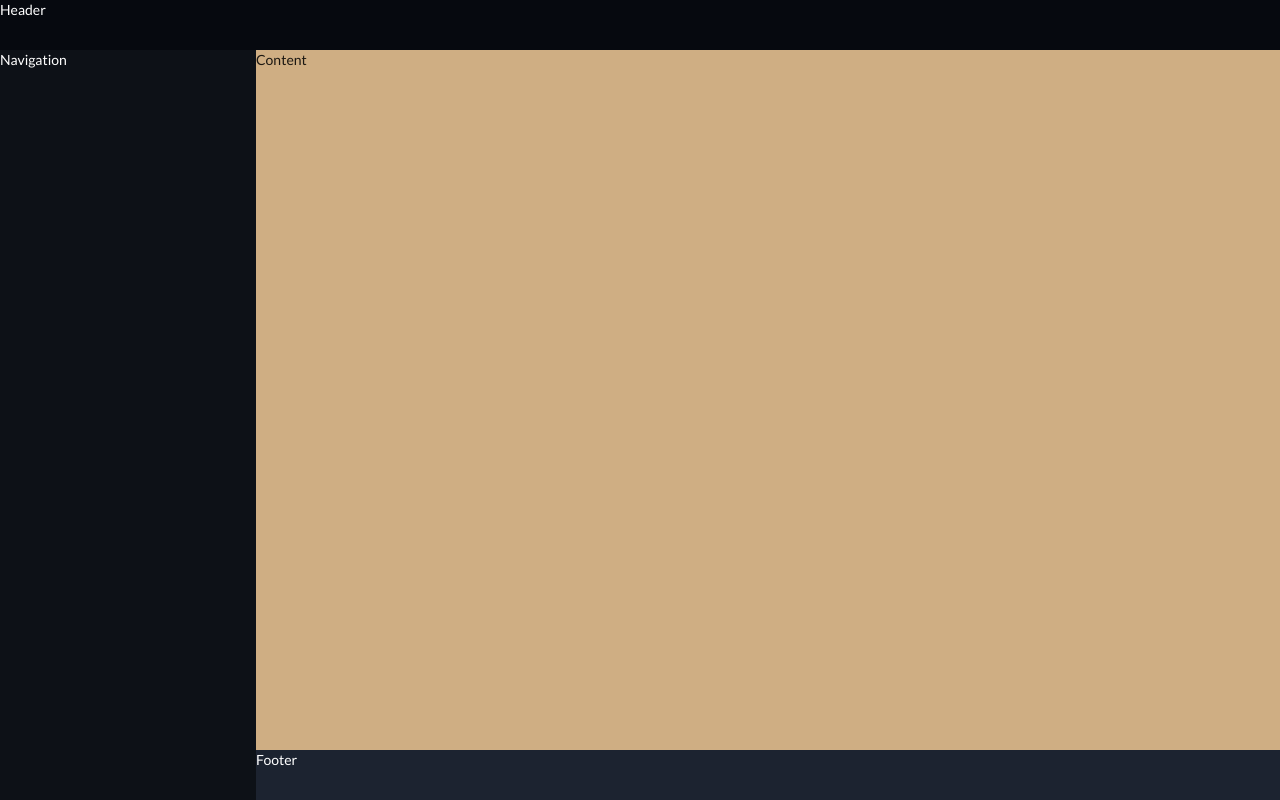
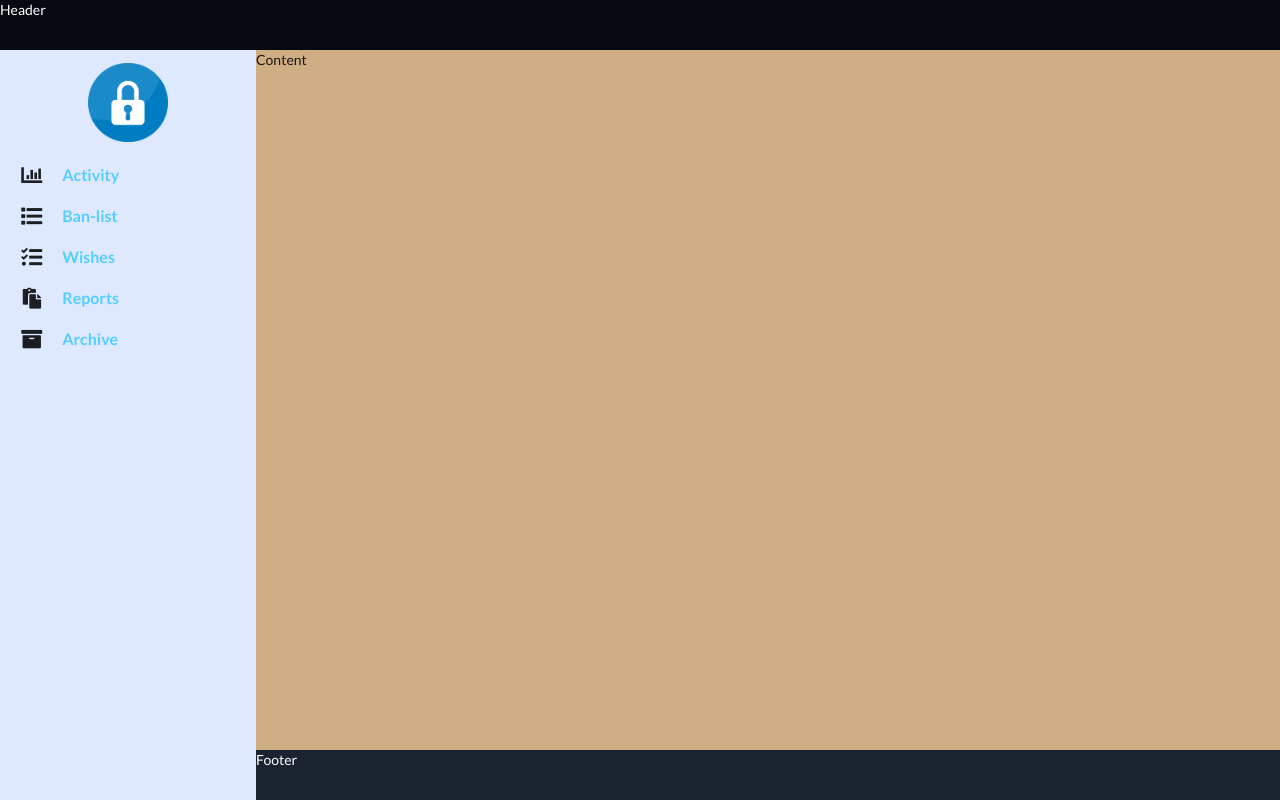
Before and after one commit to f0cuSsss/admin-panel, a React (Create React App) app: page / in a window 1280 px wide. Built offline with nearby package versions, Linux system fonts and the light colour scheme.

Commit message:
Navigation design created

```diff
--- a/src/components/Navigation.js
+++ b/src/components/Navigation.js
@@ -1,11 +1,56 @@
 import React from 'react'
 
-import '../styles/AdminPanel.css'
+import '../styles/Navigation.css'
+import logo from '../images/logo.png'
+
 
 export const Navigation = () => {
     return (
-        <aside className="navigation-menu">
-            Navigation
+        <aside class="nav-grid">
+
+            <img alt="" src={logo}/>
+
+            <div>
+                <div class="item nav-item" >
+                    <i className="chart bar icon large" />
+                    <div
+                        class="middle aligned content" >
+                            Activity
+                    </div>
+                </div>
+
+                <div class="item nav-item" >
+                    <i className="list icon large" />
+                    <div
+                        class="middle aligned content" >
+                            Ban-list
+                    </div>
+                </div>
+
+                <div class="item nav-item" >
+                    <i className="tasks icon large" />
+                    <div
+                        class="middle aligned content" >
+                            Wishes
+                    </div>
+                </div>
+
+                <div class="item nav-item" >
+                    <i className="paste icon large" />
+                    <div
+                        class="middle aligned content" >
+                            Reports
+                    </div>
+                </div>
+
+                <div class="item nav-item" >
+                    <i className="archive icon large" />
+                    <div
+                        class="middle aligned content" >
+                            Archive
+                    </div>
+                </div>
+            </div>
         </aside>
     );
 }
--- /dev/null
+++ b/src/styles/Navigation.css
@@ -0,0 +1,74 @@
+
+.nav-item {
+    display: grid;
+    grid-template-columns: 20% 80%;
+    grid-template-areas: "icon content";
+    padding: 10px;
+    grid-gap: 5px;
+}
+
+.nav-item:hover {
+    background-color: rgb(13, 68, 41);
+    cursor: pointer;
+}
+
+.nav-item > i {
+    grid-area: icon;
+
+    justify-self: center;
+
+}
+
+.nav-item > div {
+    background-color: transparent;
+    grid-area: content;
+    color: rgb(83, 206, 255);
+    font-size: 16px;
+    font-weight: bold;
+}
+
+
+.nav-grid {
+    display: grid;
+    grid-template-columns: 100%;
+    grid-template-rows: 15% 85%;
+    grid-template-areas: "image" "nav_list";
+}
+
+.nav-grid > img {
+    grid-area: image;
+    width: 80px;
+    grid-gap: 10px;
+    align-self: center;
+    justify-self: center;
+    margin: 0px;
+}
+
+.nav-grid > div {
+    grid-area: nav_list;
+}
+
+
+@media screen and (max-width: 300px) {
+    .nav-grid > img {
+        grid-area: image;
+        width: 50px;
+        grid-gap: 10px;
+        align-self: center;
+        justify-self: center;
+        margin: 10px;
+    }
+
+    .nav-item {
+        display: grid;
+        grid-template-columns: 100%;
+        grid-template-areas: "icon";
+        align-content: center;
+        padding: 10px;
+        grid-gap: 5px;
+    }
+
+    .nav-item > div {
+        display: none;
+    }
+}
```
Also changed, not shown: src/images/logo.png (added).
